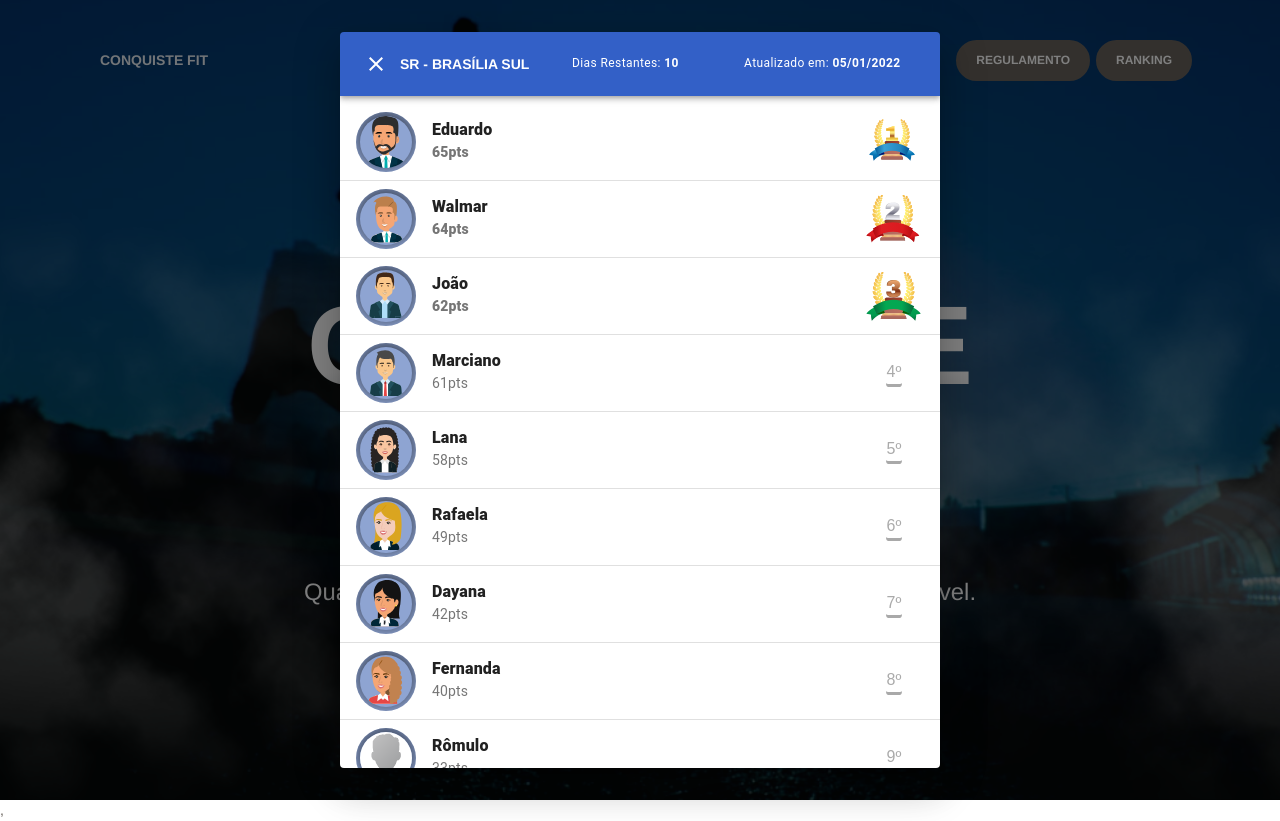
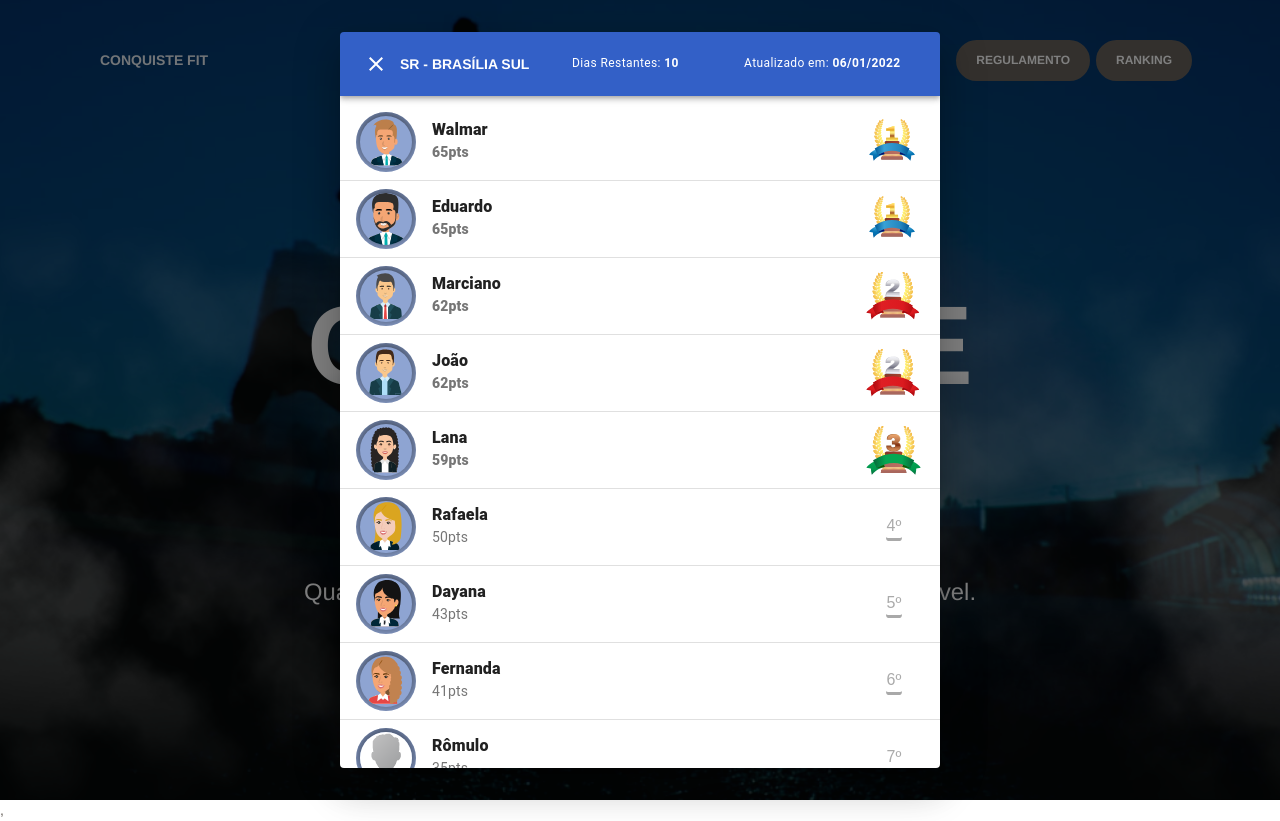
Before and after one commit to arthurfjadecastro/conquistefit, a React (Create React App) app: page /home in a window 1280 px wide. Both pictures are taken after a click on the button "RANKING". Built offline with nearby package versions, Linux system fonts and the light colour scheme.

Commit message:
Update points of ranking at 06/01/2022

```diff
--- a/src/views/Ranking.jsx
+++ b/src/views/Ranking.jsx
@@ -66,7 +66,7 @@ export default function Ranking({ open, handleClose }) {
       name: "Marciano",
       src: "/img/MARCIANO.svg",
       position: null,
-      pts: 61
+      pts: 62
     },
     {
       name: "Beth",
@@ -78,7 +78,7 @@ export default function Ranking({ open, handleClose }) {
       name: "Lana",
       src: "/img/LANA.svg",
       position: null,
-      pts: 58
+      pts: 59
     },
     {
       name: "Ramon",
@@ -102,7 +102,7 @@ export default function Ranking({ open, handleClose }) {
       name: "Dayana",
       src: "/img/DAYANA.svg",
       position: null,
-      pts: 42
+      pts: 43
     },
     {
       name: "Arthur",
@@ -115,19 +115,19 @@ export default function Ranking({ open, handleClose }) {
       name: "Walmar",
       src: "/img/WALMAR.svg",
       position: null,
-      pts: 64
+      pts: 65
     },
     {
       name: "Rafaela",
       src: "/img/RAFAELA.svg",
       position: null,
-      pts: 49
+      pts: 50
     },
     {
       name: "Fernanda",
       src: "/img/FERNANDA.svg",
       position: null,
-      pts: 40
+      pts: 41
     },
     {
       name: "Kerson",
@@ -157,7 +157,7 @@ export default function Ranking({ open, handleClose }) {
       name: "Juliana",
       src: "/img/default-avatar.png",
       position: null,
-      pts: 18
+      pts: 19
     },
     {
       name: "Gilberto",
@@ -212,7 +212,7 @@ export default function Ranking({ open, handleClose }) {
       name: "Rômulo",
       src: "/img/default-avatar.png",
       position: null,
-      pts: 33
+      pts: 35
     },
   ]
 
@@ -277,7 +277,7 @@ export default function Ranking({ open, handleClose }) {
               Dias Restantes:    <b> {diffDays}</b>
             </Typography>
             <Typography variant="caption" className={classes.title2}>
-              Atualizado em:    <b> {"05/01/2022"}</b>
+              Atualizado em:    <b> {"06/01/2022"}</b>
             </Typography>
           </Toolbar>
         </AppBar>
```
